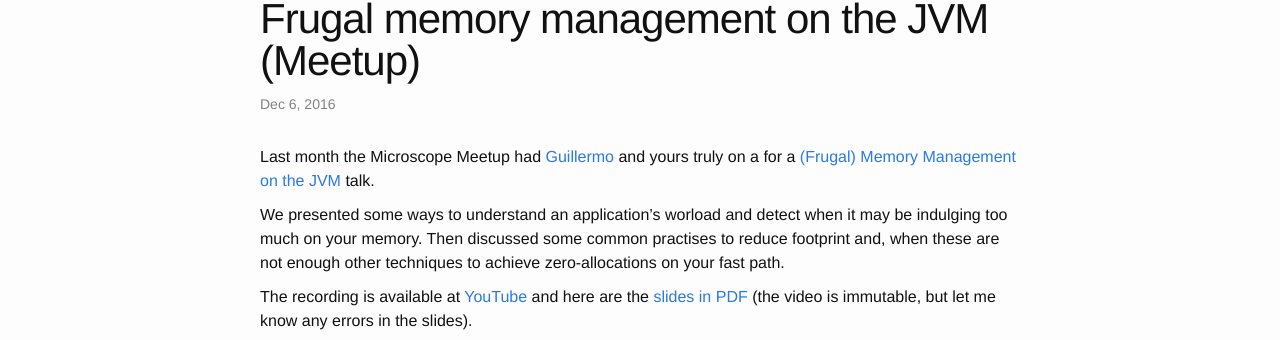
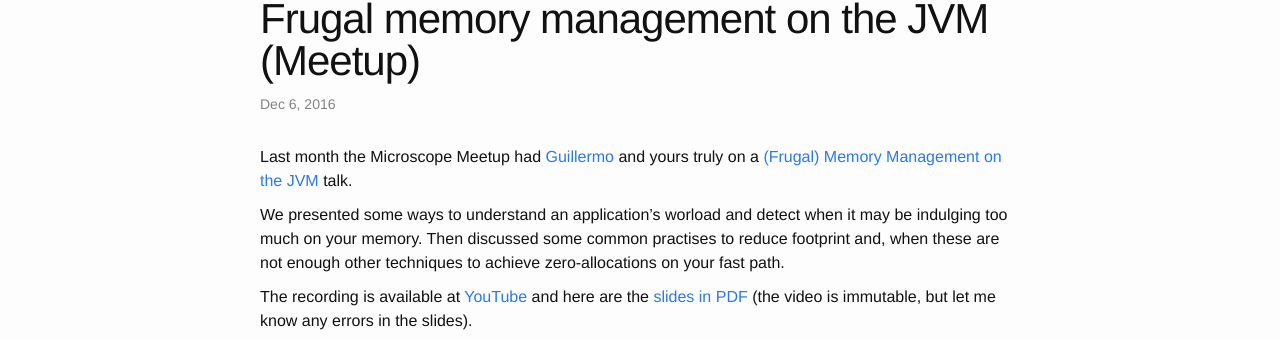
Before and after one commit to srvaroa/srvaroa.github.io, a Jekyll site: the page built from _posts/2016-12-06-frugal.md, in a window 1280 px wide. Shown: the part 140-480 px from the top of the page. Built offline with Jekyll 4.4.1, drawn with Linux system fonts in a browser that asks for light colours.

Commit message:
Typo
Signed-off-by: Galo Navarro <galo.navarro@schibsted.com>

```diff
--- a/_posts/2016-12-06-frugal.md
+++ b/_posts/2016-12-06-frugal.md
@@ -7,7 +7,7 @@ categories: java jvm zeroallocations
 
 Last month the Microscope Meetup had <a
 href="https://twitter.com/gontanon">Guillermo</a> and yours truly on a
-for a <a
+<a
 href="https://www.meetup.com/es-ES/microscope-barcelona/events/235598538/">(Frugal)
 Memory Management on the JVM</a> talk.
 
```
